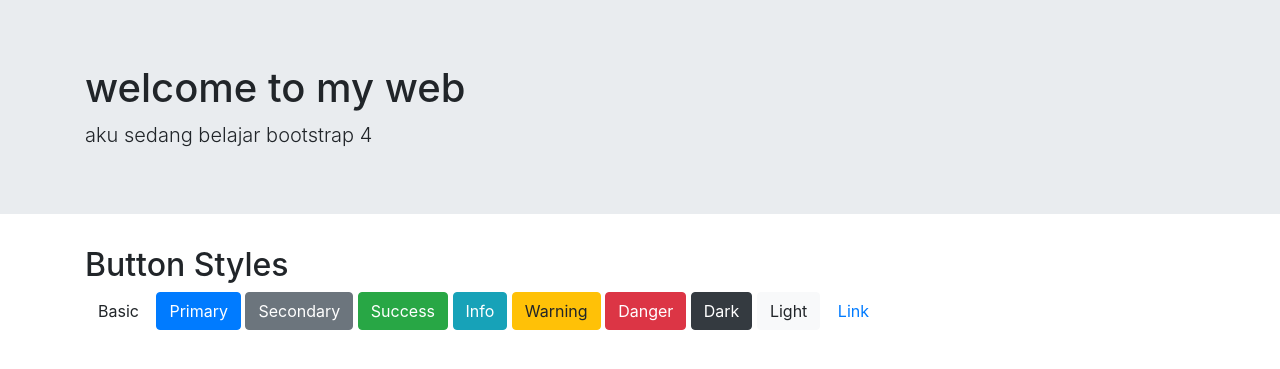
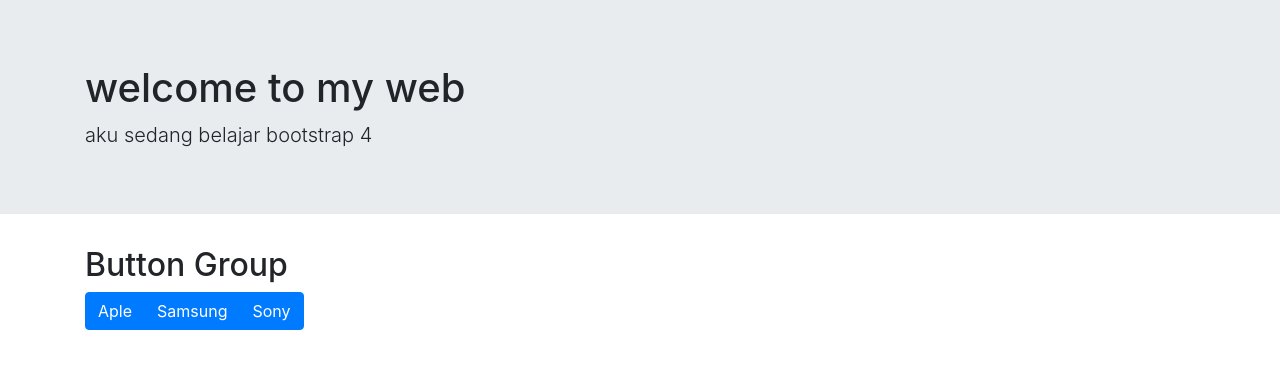
Before and after one commit to sasmitoh/buku-meningkatkan-skill-pemrograman-web, a PHP site: page /button-group.php in a window 1280 px wide. Shown: the top 369 px of the page. Run offline with PHP 8.4, Linux system fonts and the light colour scheme; some libraries are stand-ins or nearby versions.

Commit message:
update button group
update button group

```diff
--- a/bootstrap/button-group.php
+++ b/bootstrap/button-group.php
@@ -25,17 +25,11 @@
     </div>
 </div>
 <div class="container">
-  <h2>Button Styles</h2>
-  <button type="button" class="btn">Basic</button>
-  <button type="button" class="btn btn-primary">Primary</button>
-  <button type="button" class="btn btn-secondary">Secondary</button>
-  <button type="button" class="btn btn-success">Success</button>
-  <button type="button" class="btn btn-info">Info</button>
-  <button type="button" class="btn btn-warning">Warning</button>
-  <button type="button" class="btn btn-danger">Danger</button>
-  <button type="button" class="btn btn-dark">Dark</button>
-  <button type="button" class="btn btn-light">Light</button>
-  <button type="button" class="btn btn-link">Link</button>
+  <h2>Button Group</h2>
+  <div class="btn-group" role="group" aria-label="Basic example">
+  <button type="button" class="btn btn-primary">Aple</button>
+  <button type="button" class="btn btn-primary">Samsung</button>
+  <button type="button" class="btn btn-primary">Sony</button>
 </div>
 </body>
 </html>
```
